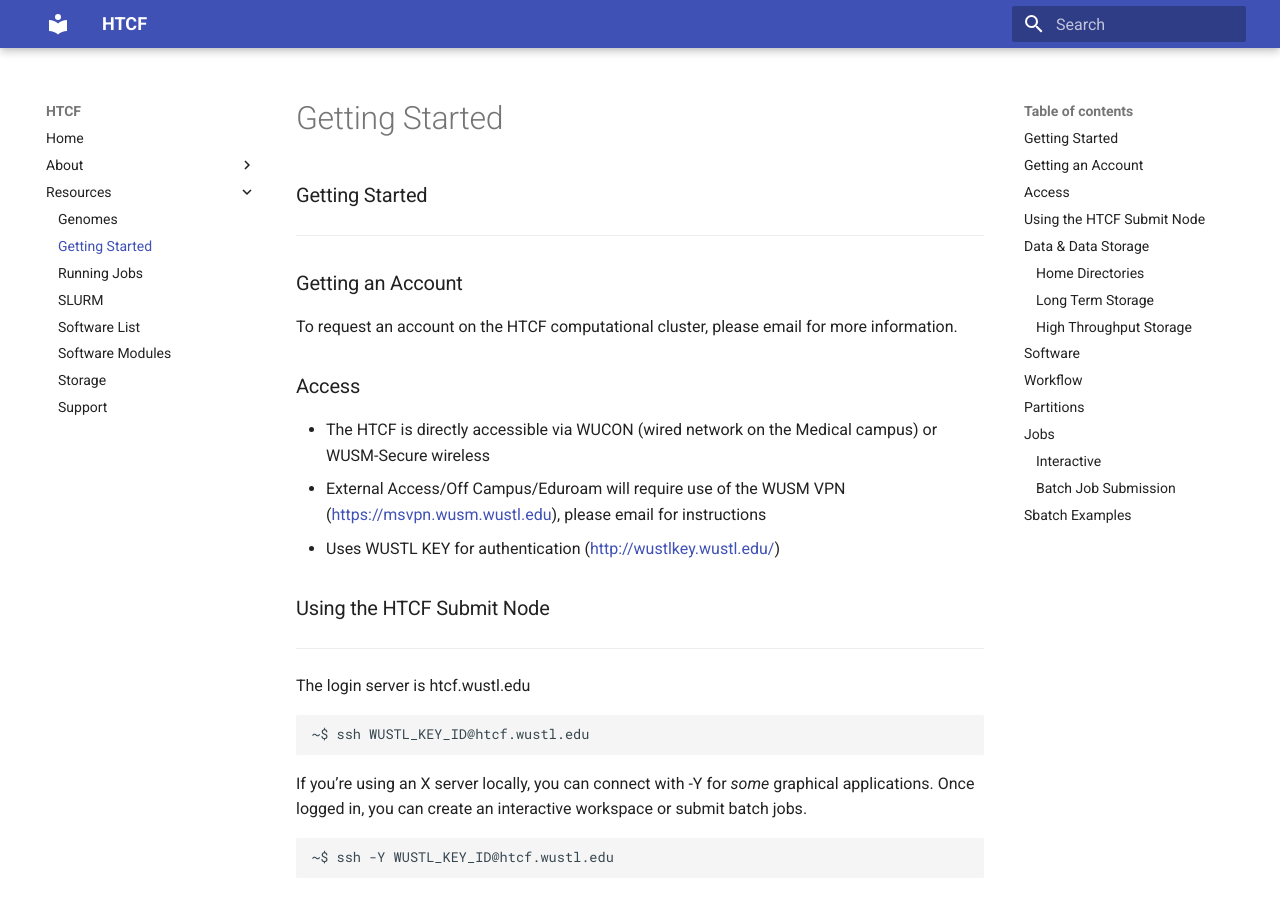
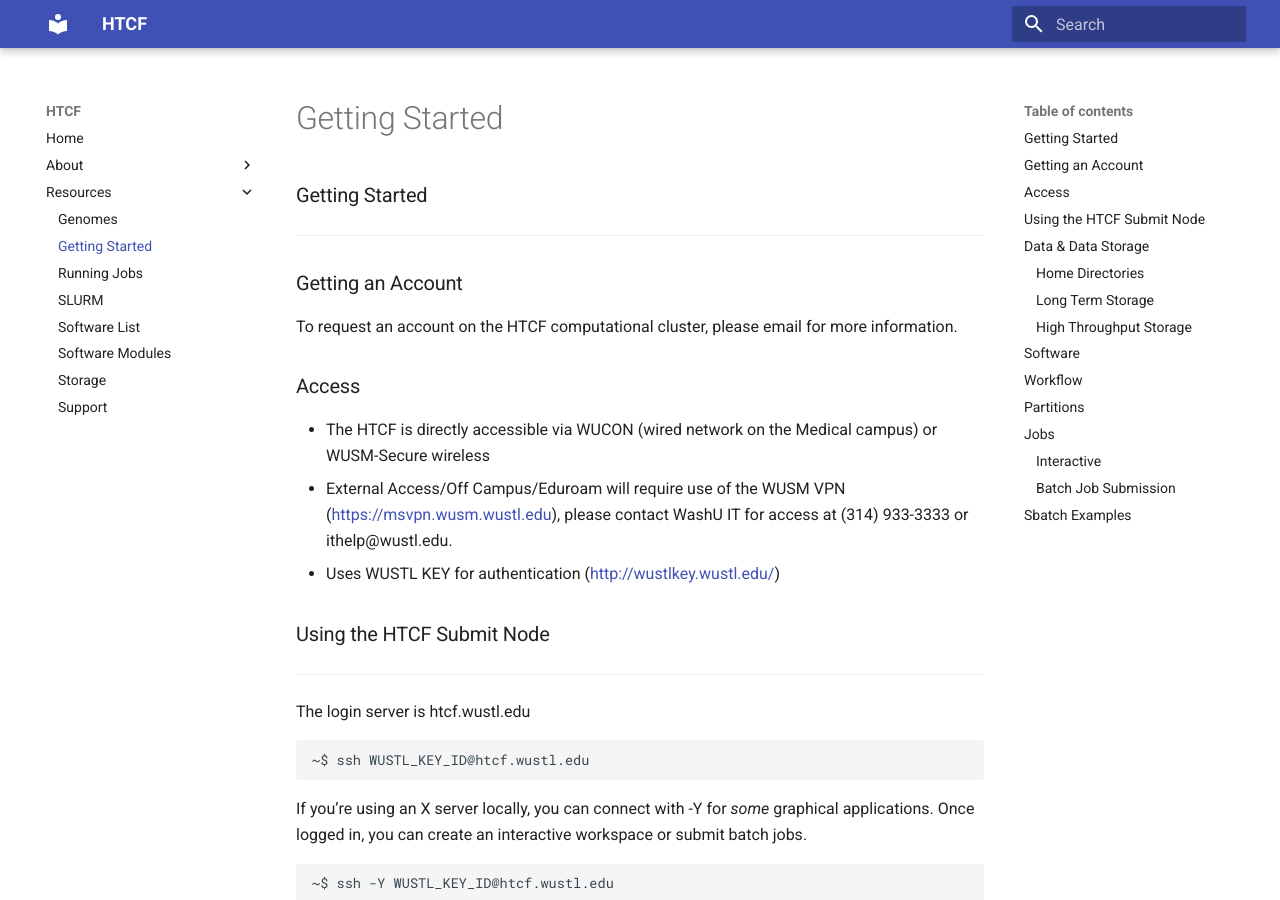
Before and after one commit to htcf/docs, an MkDocs documentation site: the page built from docs/getstarted.md, in a window 1280 px wide and 900 px high. Built offline with MkDocs 1.6.1 and Material for MkDocs 9.7.7, drawn with Linux system fonts in a browser that asks for light colours.

Commit message:
update contact information for VPN access

```diff
--- a/docs/getstarted.md
+++ b/docs/getstarted.md
@@ -9,7 +9,7 @@ To request an account on the HTCF computational cluster, please email for more i
 ### Access
 
  * The HTCF is directly accessible via WUCON (wired network on the Medical campus) or WUSM-Secure wireless
- * External Access/Off Campus/Eduroam will require use of the WUSM VPN ([https://msvpn.wusm.wustl.edu](https://msvpn.wusm.wustl.edu)), please email for instructions
+ * External Access/Off Campus/Eduroam will require use of the WUSM VPN ([https://msvpn.wusm.wustl.edu](https://msvpn.wusm.wustl.edu)), please contact WashU IT for access at (314) 933-3333 or ithelp@wustl.edu.
  * Uses WUSTL KEY for authentication ([http://wustlkey.wustl.edu/](http://wustlkey.wustl.edu))
 
 ### Using the HTCF Submit Node
```
